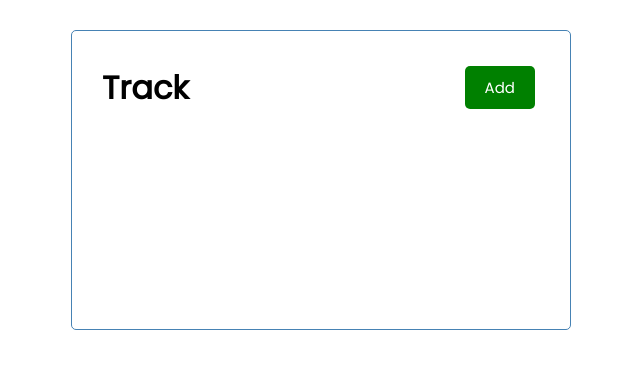
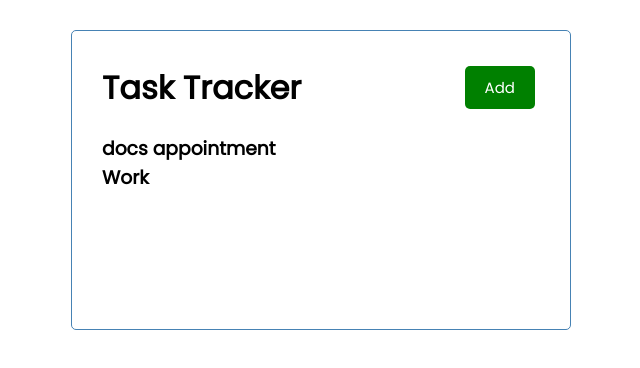
Before and after one commit to cod3rShea/Task-tracker, a React (Create React App) app: page / in a window 1280 px wide. Shown: the top 368 px of the page, without its empty margins (319-959 px from the left). Built offline with nearby package versions, Linux system fonts and the light colour scheme.

Commit message:
Move task state to App

```diff
--- a/src/App.js
+++ b/src/App.js
@@ -1,10 +1,28 @@
+import { useState } from 'react'
 import Header from './components/Header'
-import Button from './components/Button'
+import Tasks from './components/Tasks'
 
 function App() {
+
+  const [tasks, setTasks] = useState([
+    {
+        id: 1,
+        text: 'docs appointment',
+        day: 'Feb 5th',
+        reminder: true
+    },
+    {
+        id: 2,
+        text: 'Work',
+        day: 'Feb 12th',
+        reminder: true
+    }
+  ])
+
   return (
     <div className="container">
       <Header />
+      <Tasks tasks={tasks} />
     </div>
   );
 }
--- a/src/components/Header.js
+++ b/src/components/Header.js
@@ -3,7 +3,7 @@
 const Header = ({ color, text }) => {
   return (
     <header className='header'>
-      <h1>Track </h1>
+      <h1>Task Tracker</h1>
         <Button
           color='green'
           text='Add'
--- /dev/null
+++ b/src/components/Tasks.js
@@ -0,0 +1,14 @@
+const Tasks = ( {tasks} ) => {
+
+    return (
+        <>
+            {tasks.map((task) => (
+                <h3 key={task.id}>
+                    {task.text}
+                </h3>
+            ))}
+        </>
+    )
+}
+
+export default Tasks
```
